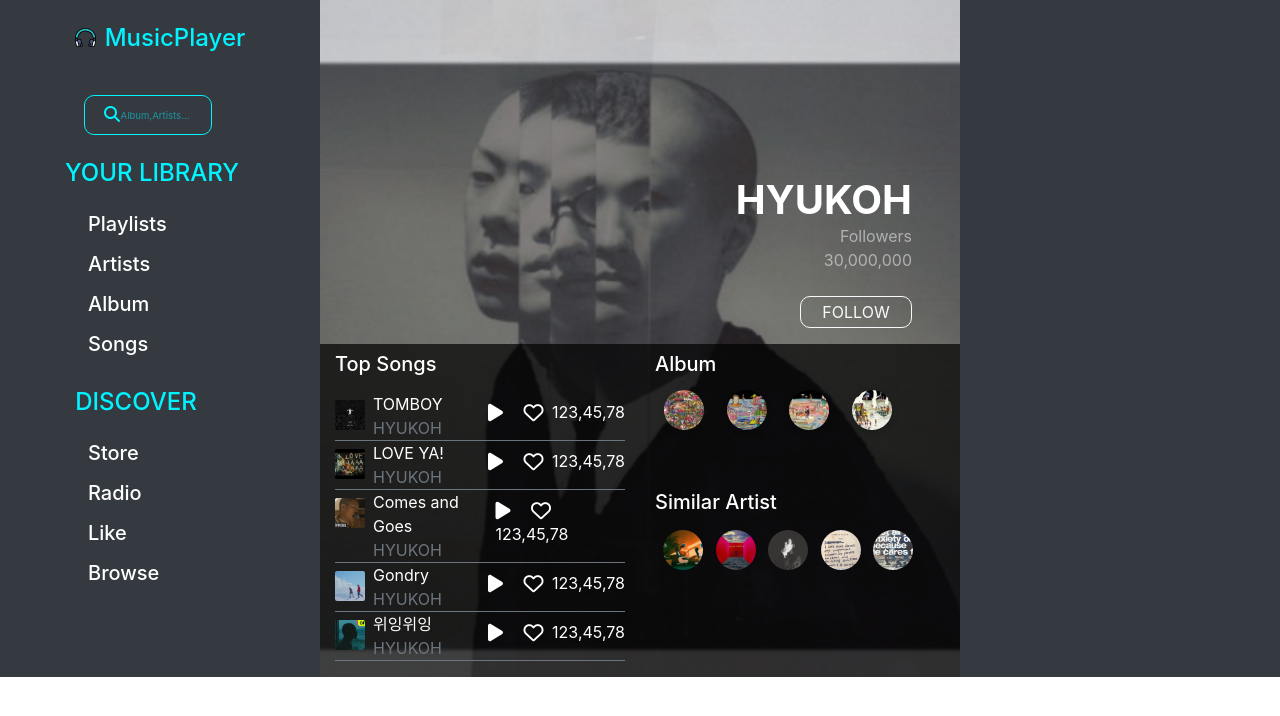
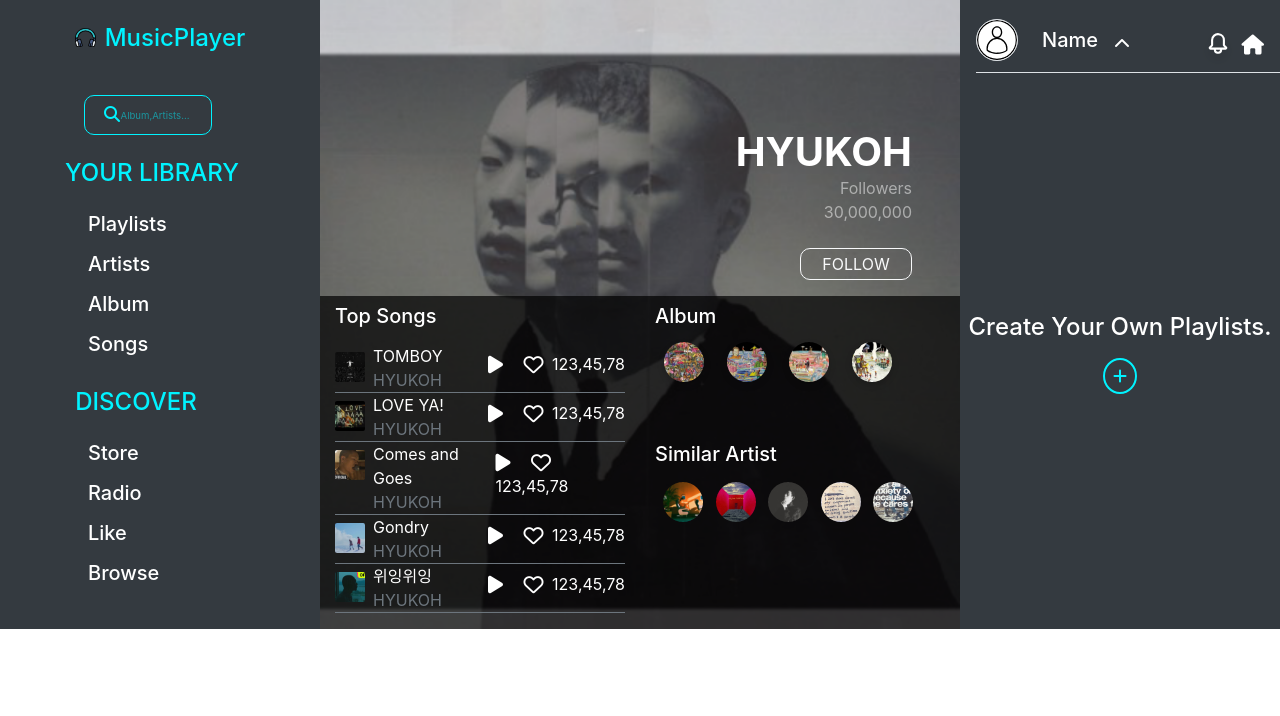
Before and after one commit to Hao1229/THE-F2E-MusicPlayer, a plain HTML site: page index.html in a window 1280 px wide. Drawn offline with nearby package versions, Linux system fonts and the light colour scheme.

Commit message:
完成右邊sidebar

```diff
--- a/index.html
+++ b/index.html
@@ -56,7 +56,7 @@
                 </section>
                 <!-- 中間播放區 -->
                 <section class="bg-album col-lg-6 px-0">
-                        <div class="album-title pt-5 pr-3">
+                    <div class="album-title pr-3">
                         <div class="text-right">
                             <span class="text-white h1 font-weight-bold">HYUKOH</span>
                         </div>
@@ -96,7 +96,7 @@
                                 <img src="img/Album 23.png">
                             </div>
                             <h5 class="text-white mt-lg-5 mt-2">Similar Artist</h5>
-                            <div class="mt-3">
+                            <div class="mt-3 mb-3 mb-lg-0">
                                 <img class="ml-2" src="img/Millic.png">
                                 <img class="ml-2" src="img/Car, the garden.png">
                                 <img class="ml-2" src="img/Code Kunst.png">
@@ -106,10 +106,21 @@
                         </div>
                     </div>
                 </section>
+                <!-- 右邊 sidebar -->
+                <section class="bg-dark col-lg-3 px-0">
+                    <div class="ml-3 mt-3 d-flex align-items-center border-bottom">
+                        <img src="img/Profile-circle.svg" class="border rounded-circle bg-white pointer mr-4 mb-2">
+                        <span class="text-white h5 mr-3">Name</span>
+                        <i class="fas fa-chevron-up text-white mr-auto pointer" @click="showProfile"></i>
+                        <img src="img/Button-note.svg" class="bell mt-2 pointer">
+                        <i class="fas fa-home text-white mr-3 fa-lg pointer"></i>
+                    </div>
+                    <div class="text-center loveList">
+                        <span class="text-white h4">Create Your Own Playlists.</span><br>
+                        <i class="fas fa-plus text-second plusicon p-2 mt-3 pointer mb-3 mb-lg-0"></i>
+                    </div>
+                </section>
 
-                <div class="col-lg-3 px-0">
-                    <section class="bg-dark h-100"></section>
-                </div>
             </div>
         </div>
     </div>
--- a/js/all.js
+++ b/js/all.js
@@ -45,6 +45,9 @@
         let index = vm.favoriteMusic.indexOf(item)
         vm.favoriteMusic.splice(index,1)
       }
+    },
+    showProfile () {
+
     }
   },
 })
--- a/scss/_content.scss
+++ b/scss/_content.scss
@@ -88,6 +88,7 @@
 
 .album-title{
     box-sizing: border-box !important;
+    margin-top: 5rem;
     @include pad{
         margin-top: 8rem;
         margin-right: 2rem;
@@ -125,3 +126,22 @@
         cursor: pointer;
     }
 }
+
+// 訂閱鈴鐺
+.bell{
+    height: 3rem;
+    width: 3rem;
+}
+
+// 加入音樂icon
+.plusicon{
+    border: 2px solid $secondtopicColor;
+    border-radius: 50%;
+    &:hover{
+        background-color: gray
+    }
+}
+//喜愛清單
+.loveList{
+    margin-top: 15rem;
+}
```
Also changed, not shown: css/all.css, img/Button-note.svg (added), img/Profile-circle.svg (added), 1 other file. Lines whose indentation alone changed are shown as unchanged.
